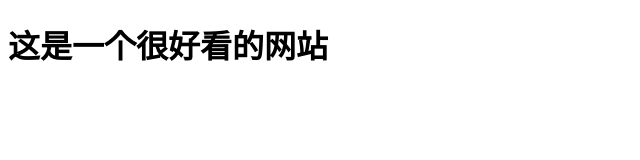
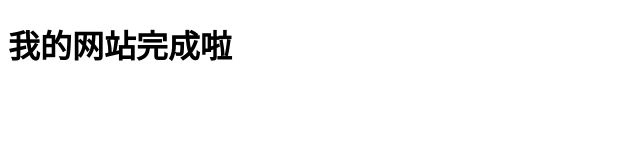
Before and after one commit to qdsqds/git-demo, a plain HTML site: page index.html in a window 1280 px wide. Shown: the whole page, without its empty margins (0-640 px from the left). Drawn offline with Linux system fonts and the light colour scheme.

Commit message:
我的网站完成了

```diff
--- a/index.html
+++ b/index.html
@@ -6,7 +6,6 @@
       <title>这是第一个网站</title>
 </head>
 <body>
-      <h1>这是一个很好看的网站</h1>
-
+     <h1>我的网站完成啦</h1>
 </body>
 </html>
```
